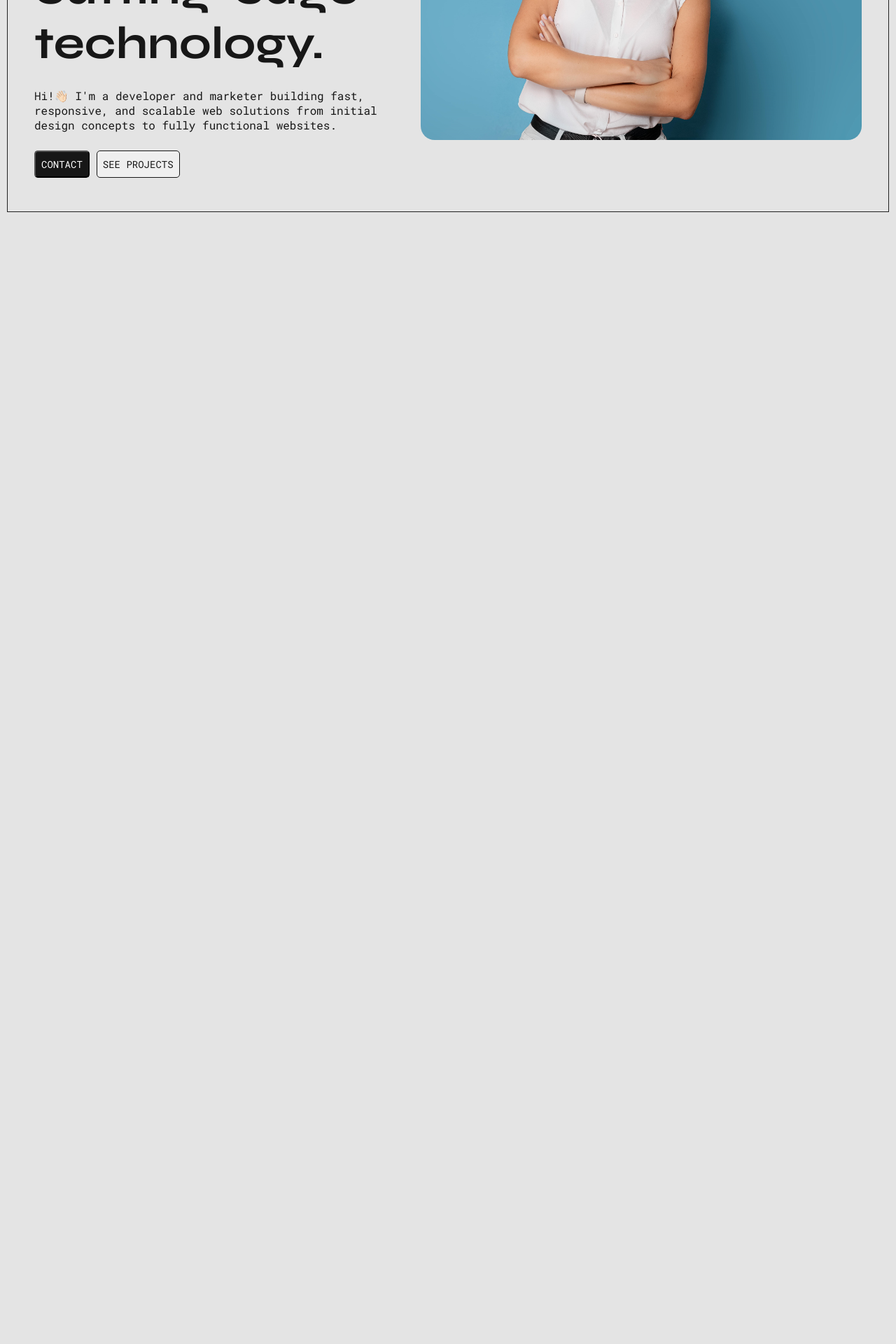
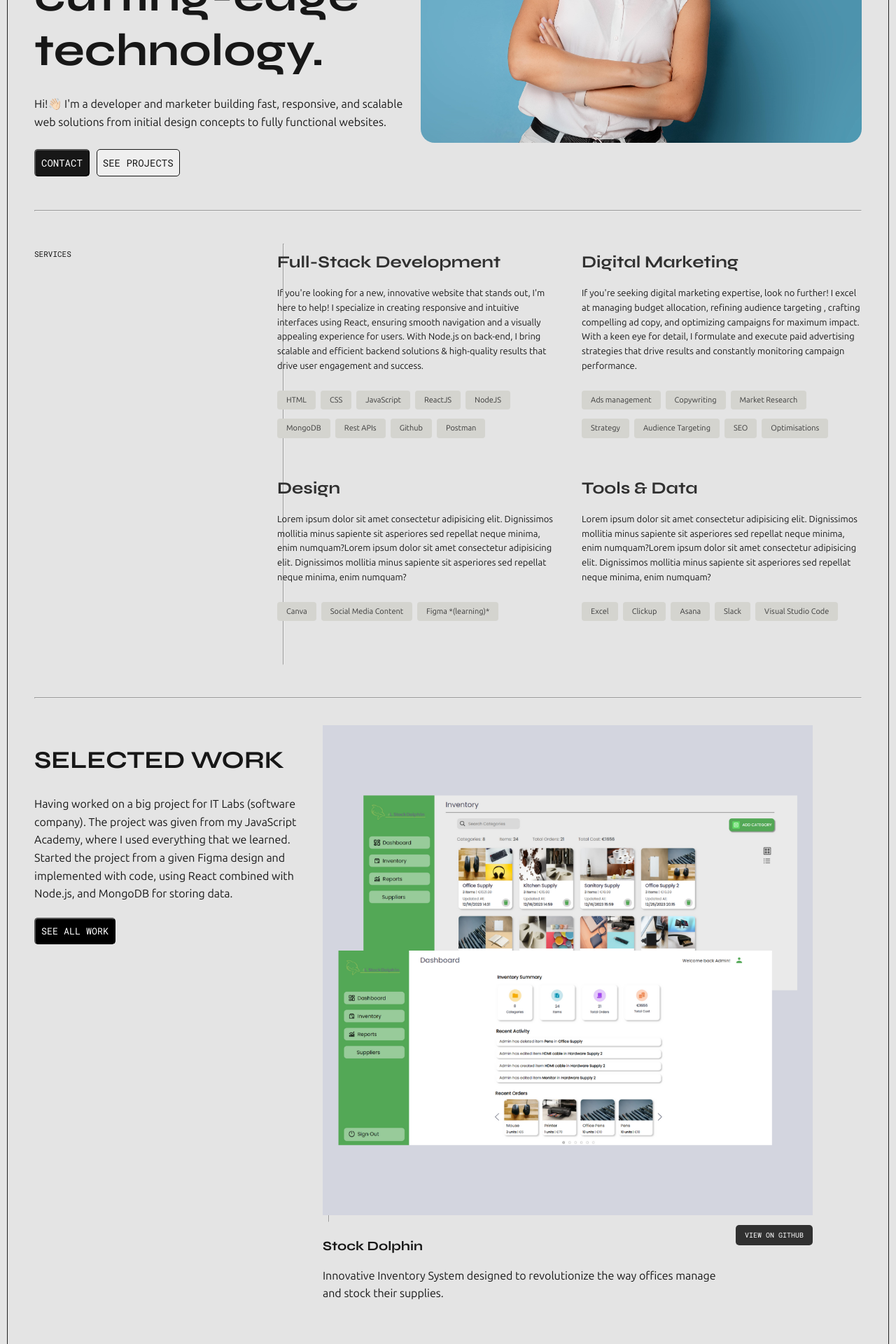
Before and after one commit to aang3la/portfolio_website, a React (Vite) app: page / in a window 1280 px wide. Shown: the part 480-2400 px from the top of the page at 70% size. Before the commit the page ends 800 px from the top, so only its background shows below. Built offline with nearby package versions, Linux system fonts and the light colour scheme.

Commit message:
services and selected work part

```diff
--- a/src/App.css
+++ b/src/App.css
@@ -1,5 +1,6 @@
 @import url("https://fonts.googleapis.com/css2?family=Syne:wght@400..800&display=swap");
 @import url("https://fonts.googleapis.com/css2?family=Roboto+Mono:ital,wght@0,100..700;1,100..700&display=swap");
+@import url('https://fonts.googleapis.com/css2?family=Inter:wght@100..900&family=Lato:ital,wght@0,100;0,300;0,400;0,700;0,900;1,100;1,300;1,400;1,700;1,900&family=Ubuntu+Sans:ital,wght@0,100..800;1,100..800&display=swap');
 
 :root {
   color: #171717;
@@ -15,11 +16,13 @@ h3 {
   font-family: "Syne", sans-serif;
 }
 
-p,
-h4,
-h5,
-h6 {
+h4 {
   font-family: "Roboto Mono", monospace;
+}
+
+p {
+  font-family: "Ubuntu Sans", sans-serif;
+  line-height: 1.6;
 }
 
 button {
@@ -27,9 +30,21 @@ button {
   font-family: "Roboto Mono", monospace;
   padding: 8px;
   border-radius: 5px;
+  text-align: center;
+  text-decoration: none;
+}
+
+button > a {
+  text-decoration: none;
+  color: #fff;
 }
 
 button:hover {
   /* border: 2px solid rgb(121, 121, 121); */
   size: 2rem;
 }
+
+.small-headings {
+  font-size: 11px;
+  font-weight: 400;
+}
--- a/src/App.jsx
+++ b/src/App.jsx
@@ -1,6 +1,8 @@
 import "./App.css";
 import { Header } from "./components/Header/Header";
 import { HeroSection } from "./components/HeroSection/HeroSection";
+import { SelectedWork } from "./components/SelectedWork/SelectedWork";
+import { Services } from "./components/Services/Services";
 
 function App() {
   return (
@@ -8,6 +10,10 @@ function App() {
       <Header />
       <hr />
       <HeroSection />
+      <hr />
+      <Services />
+      <hr />
+      <SelectedWork />
     </>
   );
 }
--- a/src/components/Header/Header.css
+++ b/src/components/Header/Header.css
@@ -11,10 +11,14 @@
     display: flex;
     justify-content: space-evenly;
     align-items: center;
-    gap: 10px;
+    gap: 15px;
 }
 
-.navbar-container button {
+.navbar-container li {
+    font-family: "Roboto Mono", monospace;
+}
+
+.contact-btn {
     font-size: 14px;
     background-color: #171717;
     color: white;
--- a/src/components/Header/Header.jsx
+++ b/src/components/Header/Header.jsx
@@ -11,10 +11,10 @@ export const Header = () => {
       <div className="navbar-container">
         <ul>
           <li>
-            <p>WORK</p>
+            WORK
           </li>
           <li>
-            <button>CONTACT</button>
+            <button className="contact-btn">CONTACT</button>
           </li>
           <hr id="hr" />
           <li>
--- a/src/components/HeroSection/HeroSection.css
+++ b/src/components/HeroSection/HeroSection.css
@@ -2,7 +2,7 @@
   display: flex;
   justify-content: space-between;
   align-items: center;
-  padding: 30px 0px;
+  padding: 40px 0px;
 }
 
 .hero-left {
--- /dev/null
+++ b/src/components/SelectedWork/SelectedWork.css
@@ -0,0 +1,44 @@
+#Selected-work {
+    display: flex;
+    justify-content:space-between;
+    align-items: flex-start;
+    padding: 30px 0px;
+}
+
+.selected-work-left-continer {
+    width: 500px;
+    display: flex;
+}
+
+.selected-work-left-continer h1 {
+    font-size: 35px;
+}
+
+.selected-work-left-continer hr {
+    height: 700px;
+    margin-right: -10px;
+}
+.selected-work-left-continer button {
+    margin-top: 5px;
+    background-color: black;
+    color: white;
+}
+
+.selected-work-right {
+    padding-right: 70px;
+}
+
+.work-content {
+    padding-top: 10px;
+    width: 700px;
+    display: flex;
+    justify-content: space-between;
+    gap: 10px;
+}
+
+.github-btn {
+    width: 110px;
+    font-size: 10px;
+    border: none;
+    background-color: rgb(48, 48, 48);
+}
--- /dev/null
+++ b/src/components/SelectedWork/SelectedWork.jsx
@@ -0,0 +1,47 @@
+import "./SelectedWork.css";
+import stock_dolphin from "../../assets/stock_dolphin.png";
+
+export const SelectedWork = () => {
+  return (
+    <section id="Selected-work">
+      <div className="selected-work-left-continer">
+        <div>
+          <h1>SELECTED WORK</h1>
+          <p>
+            Having worked on a big project for IT Labs (software company). The
+            project was given from my JavaScript Academy, where I used
+            everything that we learned. Started the project from a given Figma
+            design and implemented with code, using React combined with Node.js,
+            and MongoDB for storing data.
+          </p>
+          <button>SEE ALL WORK</button>
+        </div>
+        <hr />
+      </div>
+      <div className="selected-work-container">
+        <div className="selected-work-right">
+          <img src={stock_dolphin} width={700} />
+          <div className="work-content">
+            <div>
+              <h3>Stock Dolphin</h3>
+              <p>
+                Innovative Inventory System designed to revolutionize the way
+                offices manage and stock their supplies.
+              </p>
+            </div>
+            <div>
+              <button className="github-btn">
+                <a
+                  href="https://github.com/aang3la/Stock_Dolphin"
+                  target="blank"
+                >
+                  VIEW ON GITHUB
+                </a>
+              </button>
+            </div>
+          </div>
+        </div>
+      </div>
+    </section>
+  );
+};
--- /dev/null
+++ b/src/components/Services/Services.css
@@ -0,0 +1,52 @@
+#Services {
+    display: flex;
+    justify-content: space-between;
+    align-items: flex-start;
+    padding: 30px 0px;
+}
+
+.headline-section {
+    display: flex;
+}
+
+.services-left-part {
+    width: 500px;
+    display: flex;
+}
+
+.services-left-part hr {
+    height: 600px;
+    margin-right: -10px;
+}
+
+.services-container {
+    width: 850px;
+    display: grid;
+    gap: 35px;
+    grid-template-columns: repeat(2, 400px);
+}
+
+.services-container p {
+    font-size: 13px;
+    font-family: "Ubuntu Sans", sans-serif;
+}
+
+.services-container h2 {
+    color: rgb(48, 48, 48);
+}
+
+.services-stack {
+    display: flex;
+    flex-wrap: wrap;
+}
+
+.services-stack p {
+    padding: 5px 13px;
+    font-size: 11px;
+    margin-bottom: 2px;
+    margin-right: 7px;
+    border: none;
+    border-radius: 4px;
+    background-color: rgb(212, 212, 207);
+    color: rgb(57, 57, 57);
+}
--- /dev/null
+++ b/src/components/Services/Services.jsx
@@ -0,0 +1,93 @@
+import "./Services.css";
+
+export const Services = () => {
+  return (
+    <section id="Services">
+      <div className="services-left-part">
+        <h4 className="small-headings">SERVICES</h4>
+        <hr />
+      </div>
+
+      <div className="services-container">
+        <div>
+          <h2>Full-Stack Development</h2>
+
+          <p>
+            If you're looking for a new, innovative website that stands out, I'm
+            here to help! I specialize in creating responsive and intuitive
+            interfaces using React, ensuring smooth navigation and a visually
+            appealing experience for users. With Node.js on back-end, I bring
+            scalable and efficient backend solutions & high-quality results that drive user engagement and success.
+          </p>
+
+          <div className="services-stack">
+            <p>HTML</p>
+            <p>CSS</p>
+            <p>JavaScript</p>
+            <p>ReactJS</p>
+            <p>NodeJS</p>
+            <p>MongoDB</p>
+            <p>Rest APIs</p>
+            <p>Github</p>
+            <p>Postman</p>
+          </div>
+        </div>
+        <div>
+          <h2>Digital Marketing</h2>
+          <p>
+            If you're seeking digital marketing expertise, look no further! I
+            excel at managing budget allocation, refining audience targeting
+            , crafting compelling ad copy, and optimizing campaigns
+            for maximum impact. With a keen eye for detail, I formulate and
+            execute paid advertising strategies that drive results and
+            constantly monitoring campaign performance.
+          </p>
+
+          <div className="services-stack">
+            <p>Ads management</p>
+            <p>Copywriting</p>
+            <p>Market Research</p>
+            <p>Strategy</p>
+            <p>Audience Targeting</p>
+            <p>SEO</p>
+            <p>Optimisations</p>
+          </div>
+        </div>
+        <div>
+          <h2>Design</h2>
+          <p>
+            Lorem ipsum dolor sit amet consectetur adipisicing elit. Dignissimos
+            mollitia minus sapiente sit asperiores sed repellat neque minima,
+            enim numquam?Lorem ipsum dolor sit amet consectetur adipisicing
+            elit. Dignissimos mollitia minus sapiente sit asperiores sed
+            repellat neque minima, enim numquam?
+          </p>
+
+          <div className="services-stack">
+            <p>Canva</p>
+            <p>Social Media Content</p>
+            <p>Figma *(learning)*</p>
+          </div>
+        </div>
+        <div>
+          <h2>Tools & Data</h2>
+          <p>
+            Lorem ipsum dolor sit amet consectetur adipisicing elit. Dignissimos
+            mollitia minus sapiente sit asperiores sed repellat neque minima,
+            enim numquam?Lorem ipsum dolor sit amet consectetur adipisicing
+            elit. Dignissimos mollitia minus sapiente sit asperiores sed
+            repellat neque minima, enim numquam?
+          </p>
+
+          <div className="services-stack">
+            <p>Excel</p>
+            <p>Clickup</p>
+            <p>Asana</p>
+            <p>Slack</p>
+            <p>Visual Studio Code</p>
+          </div>
+        </div>
+      </div>
+    </section>
+  );
+};
```
Also changed, not shown: src/assets/stock_dolphin.png (added).
